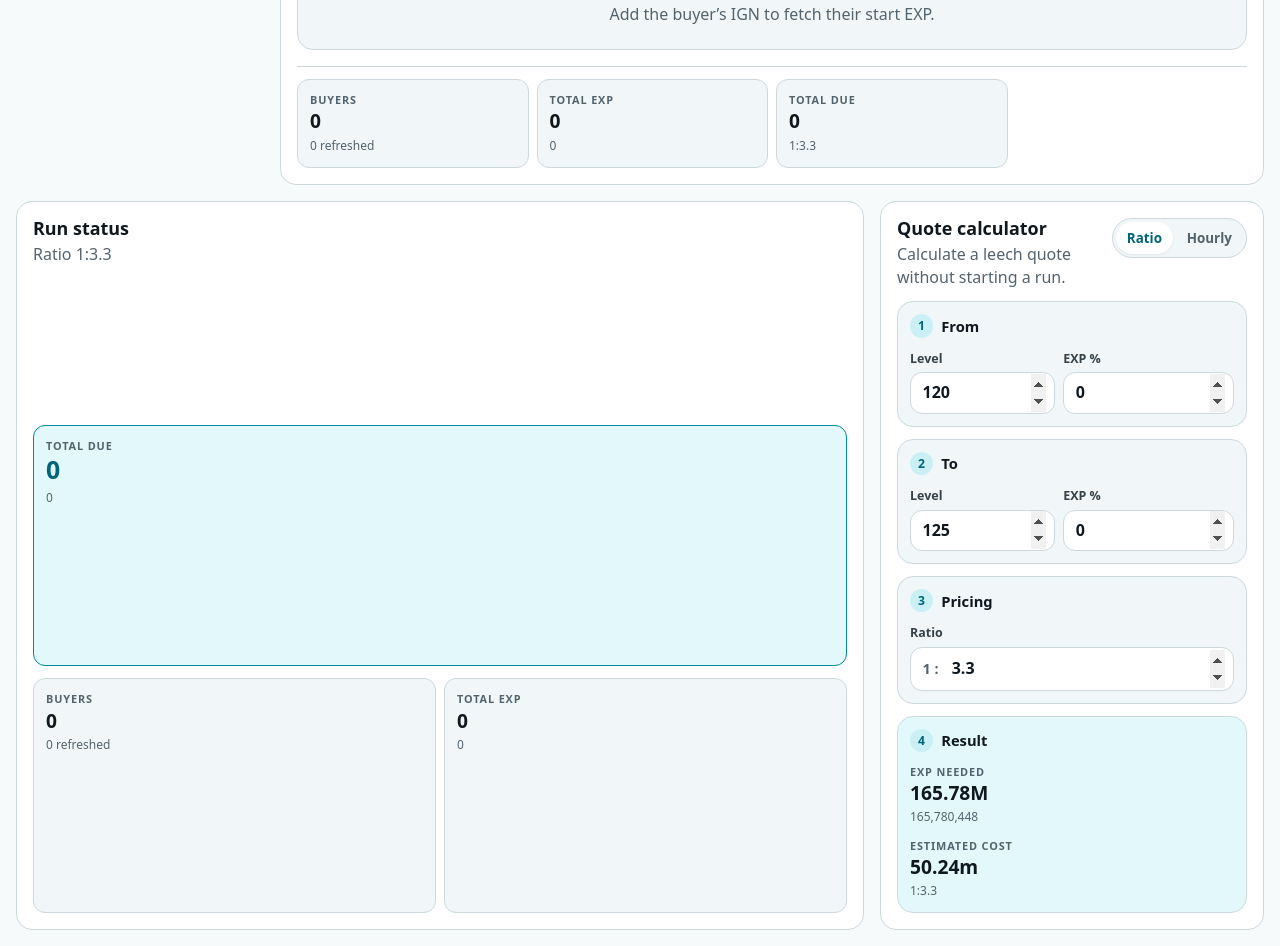
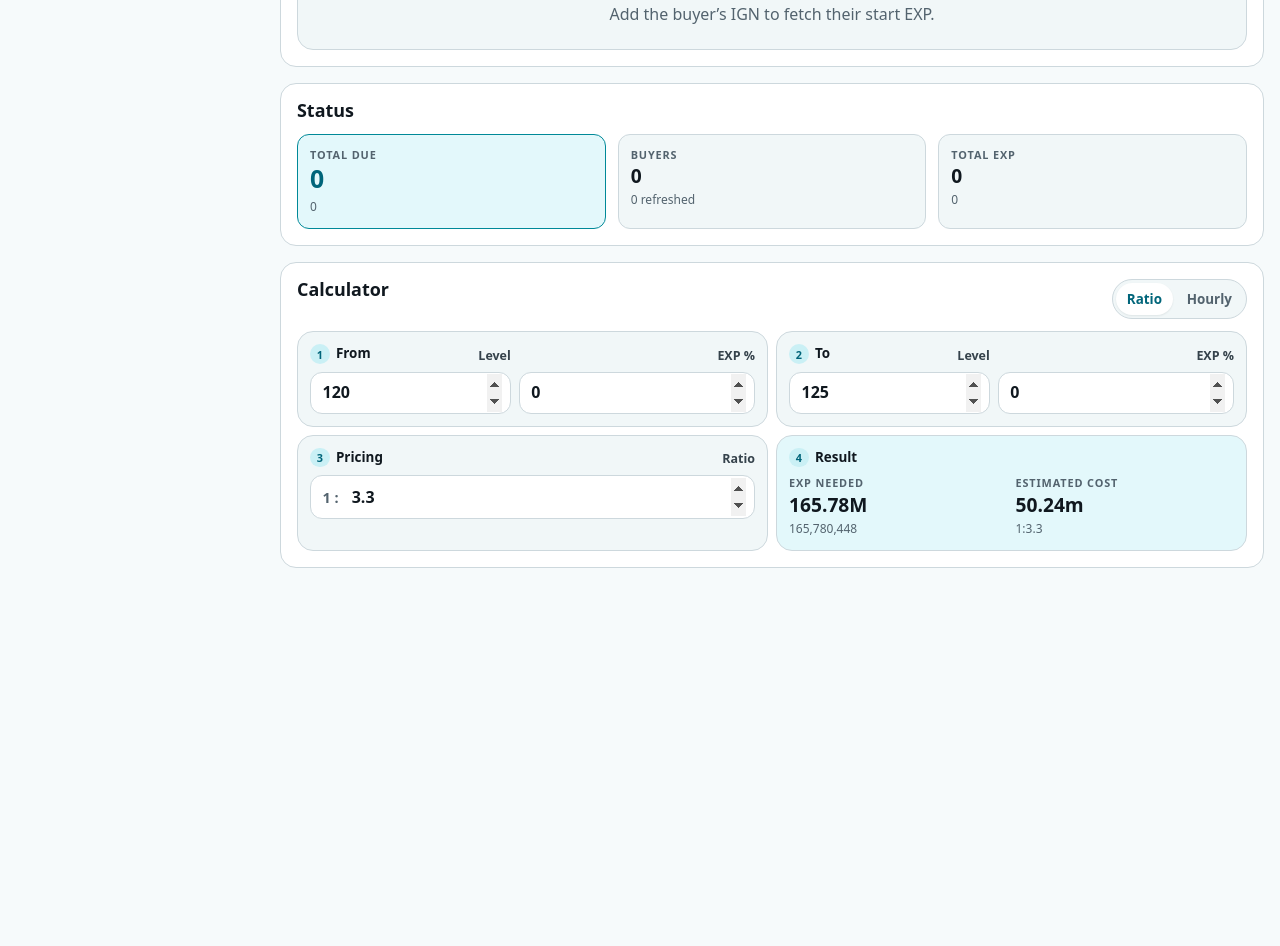
Before and after one commit to kiri-ml/holysymbol, a React (Vite) app: page / in a window 1280 px wide. Shown: the part 620-1566 px from the top of the page. After the commit the page ends 1204 px from the top, so only its background shows below. Built offline with nearby package versions, Linux system fonts and the light colour scheme.

Commit message:
style: streamline run panels and quote calculator layout

```diff
--- a/src/App.tsx
+++ b/src/App.tsx
@@ -287,12 +287,15 @@ function SnapshotSummary({
   );
 }
 
-function FlowCard({ step, title, children }: { step: string; title: string; children: ReactNode }) {
+function FlowCard({ step, title, labels, children }: { step: string; title: string; labels: ReactNode; children: ReactNode }) {
   return (
     <div className="flow-card">
+      <div className="flow-card__top">
         <div className="flow-card__heading">
           <span>{step}</span>
           <strong>{title}</strong>
+        </div>
+        {labels}
       </div>
       {children}
     </div>
@@ -475,6 +478,67 @@ function LevelExpInputs({
   );
 }
 
+function EstimateLevelExpInputs({
+  label,
+  value,
+  onChange,
+}: {
+  label: string;
+  value: DraftSnapshotState;
+  onChange: (value: DraftSnapshotState) => void;
+}) {
+  function updateValue(nextValue: DraftSnapshotState) {
+    onChange(nextValue);
+  }
+
+  function handleBlur(event: FocusEvent<HTMLDivElement>) {
+    const nextTarget = event.relatedTarget;
+    if (nextTarget instanceof Node && event.currentTarget.contains(nextTarget)) return;
+
+    const inputs = event.currentTarget.querySelectorAll('input');
+    const normalized = {
+      level: clampLevel(Number(inputs[0].value)),
+      expPercent: normalizePercent(Number(inputs[1].value)),
+    };
+
+    inputs[0].value = String(normalized.level);
+    inputs[1].value = String(normalized.expPercent);
+    onChange(normalized);
+  }
+
+  function handleKeyDown(event: KeyboardEvent<HTMLInputElement>) {
+    if (event.key !== 'Enter') return;
+    event.currentTarget.blur();
+  }
+
+  return (
+    <div className="estimate-level-inputs" onBlur={handleBlur}>
+      <EditableNumberInput
+        type="number"
+        min={1}
+        max={200}
+        value={value.level}
+        emptyValue={1}
+        normalize={clampLevel}
+        aria-label={`${label} level`}
+        onKeyDown={handleKeyDown}
+        onValueChange={(level) => updateValue({ ...value, level })}
+      />
+      <EditableNumberInput
+        type="number"
+        min={0}
+        max={99.999}
+        step={0.01}
+        value={value.expPercent}
+        normalize={normalizePercent}
+        aria-label={`${label} EXP percent`}
+        onKeyDown={handleKeyDown}
+        onValueChange={(expPercent) => updateValue({ ...value, expPercent })}
+      />
+    </div>
+  );
+}
+
 function QuickEstimate({
   estimate,
   onChange,
@@ -501,8 +565,7 @@ function QuickEstimate({
     <section className="panel estimate-panel">
       <div className="panel-heading">
         <div>
-          <h2>Quote calculator</h2>
-          <p>Calculate a leech quote without starting a run.</p>
+          <h2>Calculator</h2>
         </div>
         <div className="segmented-control" role="group" aria-label="Estimate pricing type">
           <button type="button" className={estimate.billingType === 'ratio' ? 'active' : ''} onClick={() => onChange({ ...estimate, billingType: 'ratio' })}>
@@ -515,24 +578,57 @@ function QuickEstimate({
       </div>
 
       <div className="estimate-grid">
-        <FlowCard step="1" title="From">
-          <LevelExpInputs
+        <FlowCard
+          step="1"
+          title="From"
+          labels={
+            <div className="estimate-label-row estimate-label-row--level-exp">
+              <span>Level</span>
+              <span>EXP %</span>
+            </div>
+          }
+        >
+          <EstimateLevelExpInputs
+            label="From"
             value={{ level: estimate.fromLevel, expPercent: estimate.fromExpPercent }}
             onChange={(value) => onChange({ ...estimate, fromLevel: clampLevel(value.level), fromExpPercent: clampPercent(value.expPercent) })}
           />
         </FlowCard>
 
-        <FlowCard step="2" title="To">
-          <LevelExpInputs
+        <FlowCard
+          step="2"
+          title="To"
+          labels={
+            <div className="estimate-label-row estimate-label-row--level-exp">
+              <span>Level</span>
+              <span>EXP %</span>
+            </div>
+          }
+        >
+          <EstimateLevelExpInputs
+            label="To"
             value={{ level: estimate.toLevel, expPercent: estimate.toExpPercent }}
             onChange={(value) => onChange({ ...estimate, toLevel: clampLevel(value.level), toExpPercent: clampPercent(value.expPercent) })}
           />
         </FlowCard>
 
-        <FlowCard step="3" title="Pricing">
+        <FlowCard
+          step="3"
+          title="Pricing"
+          labels={
+            estimate.billingType === 'ratio' ? (
+              <div className="estimate-label-row estimate-label-row--single">
+                <span>Ratio</span>
+              </div>
+            ) : (
+              <div className="estimate-label-row estimate-label-row--pricing">
+                <span>Price</span>
+                <span>EPH</span>
+              </div>
+            )
+          }
+        >
           {estimate.billingType === 'ratio' ? (
-            <label>
-              Ratio
             <span className="ratio-input">
               <span>1 :</span>
               <EditableNumberInput
@@ -544,11 +640,9 @@ function QuickEstimate({
                 onValueChange={(expPerMesoRatio) => onChange({ ...estimate, expPerMesoRatio })}
               />
             </span>
-            </label>
           ) : (
-            <div className="estimate-fields estimate-fields--compact">
-              <label>
-                Price
+            <div className="estimate-pricing-inputs">
+              <div>
                 <span className="unit-input">
                   <EditableNumberInput
                     type="number"
@@ -560,9 +654,8 @@ function QuickEstimate({
                   />
                   <span>m/h</span>
                 </span>
-              </label>
-              <label>
-                EPH
+              </div>
+              <div>
                 <span className="unit-input">
                   <EditableNumberInput
                     type="number"
@@ -575,7 +668,7 @@ function QuickEstimate({
                   />
                   <span>m EXP/h</span>
                 </span>
-              </label>
+              </div>
             </div>
           )}
         </FlowCard>
@@ -818,7 +911,6 @@ function LeechInstanceCard({
   const [addingBuyer, setAddingBuyer] = useState(false);
   const [refreshingRun, setRefreshingRun] = useState(false);
   const [refreshResult, setRefreshResult] = useState<string | null>(null);
-  const summary = calculateInstance(instance, now);
   const ratioBilling = instance.billing.type === 'ratio' ? instance.billing : undefined;
   const hourlyBilling = instance.billing.type === 'hourly' ? instance.billing : undefined;
   const refreshableBuyers = instance.buyers.filter((buyer) => !buyer.locked && buyerLookupIgn(buyer));
@@ -1036,39 +1128,6 @@ function LeechInstanceCard({
           <span>Add the buyer’s IGN to fetch their start EXP.</span>
         </div>
       )}
-
-      <div className="instance-summary">
-        <div>
-          <span>Buyers</span>
-          <strong>{summary.buyerCount}</strong>
-          <small>{summary.completedBuyerCount} refreshed</small>
-        </div>
-        <div>
-          <span>Total EXP</span>
-          <strong>{formatCompact(summary.totalExpGained)}</strong>
-          <small>{formatExp(summary.totalExpGained)}</small>
-        </div>
-        {instance.billing.type === 'hourly' ? (
-          <>
-            <div>
-              <span>Run time</span>
-              <strong>{formatDuration(summary.billableMs)}</strong>
-              <small>{formatMesosShort(summary.mesosPerBuyer)}/buyer</small>
-            </div>
-            <div>
-              <span>Total due</span>
-              <strong>{formatMesosShort(summary.totalMesosDue)}</strong>
-              <small>{billingLabel(instance.billing)}</small>
-            </div>
-          </>
-        ) : (
-          <div>
-            <span>Total due</span>
-            <strong>{formatMesosShort(summary.totalMesosDue)}</strong>
-            <small>{billingLabel(instance.billing)}</small>
-          </div>
-        )}
-      </div>
     </section>
   );
 }
@@ -1132,8 +1191,7 @@ function RunTools({ instance, now }: { instance?: LeechInstance; now: number })
       <section className="panel run-tools">
         <div className="panel-heading">
           <div>
-            <h2>Run status</h2>
-            <p>Select or create a run to see live totals.</p>
+            <h2>Status</h2>
           </div>
         </div>
       </section>
@@ -1145,8 +1203,7 @@ function RunTools({ instance, now }: { instance?: LeechInstance; now: number })
     <section className="panel run-tools">
       <div className="panel-heading">
         <div>
-          <h2>Run status</h2>
-          <p>{instance.billing.type === 'ratio' ? `Ratio ${billingLabel(instance.billing)}` : `Hourly ${billingLabel(instance.billing)}`}</p>
+          <h2>Status</h2>
         </div>
       </div>
       <div className="tool-stat tool-stat--due">
@@ -1165,13 +1222,6 @@ function RunTools({ instance, now }: { instance?: LeechInstance; now: number })
           <strong>{formatCompact(summary.totalExpGained)}</strong>
           <small>{formatExp(summary.totalExpGained)}</small>
         </div>
-        {instance.billing.type === 'hourly' ? (
-          <div className="tool-stat">
-            <span>Run time</span>
-            <strong>{formatDuration(summary.billableMs)}</strong>
-            <small>{timerStatusLabel(instance.billing.timer.status)}</small>
-          </div>
-        ) : null}
       </div>
     </section>
   );
--- a/src/styles/app.css
+++ b/src/styles/app.css
@@ -331,7 +331,6 @@ h3 {
 .timer-card span,
 .tool-stat span,
 .buyer-row-stat span,
-.instance-summary span,
 .snapshot-summary span {
   display: block;
   color: var(--muted);
@@ -463,24 +462,46 @@ h3 {
 .estimate-grid {
   display: grid;
   grid-template-columns: 1fr;
-  gap: var(--space-3);
+  gap: var(--space-2);
 }
 
-.estimate-fields {
+.estimate-pricing-inputs {
   display: grid;
   grid-template-columns: repeat(2, minmax(0, 1fr));
   gap: var(--space-2);
   align-content: start;
 }
 
-.estimate-fields--compact {
+.estimate-pricing-inputs,
+.estimate-label-row--pricing {
   grid-template-columns: minmax(4.5rem, 0.8fr) minmax(5.5rem, 1fr);
 }
 
-.level-exp-grid {
+.level-exp-grid,
+.estimate-level-inputs,
+.estimate-label-row--level-exp {
   display: grid;
   grid-template-columns: minmax(4.5rem, 0.85fr) minmax(5.5rem, 1fr);
   gap: var(--space-2);
+}
+
+.estimate-label-row {
+  align-items: end;
+  align-self: end;
+  color: var(--ink-soft);
+  display: grid;
+  font-size: 0.78rem;
+  font-weight: 760;
+  line-height: 1.2;
+  text-align: right;
+}
+
+.estimate-label-row span {
+  align-self: end;
+}
+
+.estimate-label-row--single {
+  grid-template-columns: 1fr;
 }
 
 .ratio-input,
@@ -542,46 +563,69 @@ h3 {
 
 .flow-card {
   display: grid;
-  gap: var(--space-3);
+  gap: var(--space-2);
   align-content: start;
   background: var(--surface-2);
 }
 
+.flow-card__top {
+  align-items: end;
+  display: grid;
+}
+
 .flow-card__heading {
   display: flex;
+  grid-area: 1 / 1;
   align-items: center;
-  gap: var(--space-2);
+  gap: 0.38rem;
+  justify-self: start;
+  min-width: max-content;
+  z-index: 1;
+}
+
+.flow-card__top > .estimate-label-row {
+  grid-area: 1 / 1;
+  width: 100%;
 }
 
 .flow-card__heading span {
-  width: 1.45rem;
-  height: 1.45rem;
+  width: 1.24rem;
+  height: 1.24rem;
   border-radius: 999px;
   display: inline-grid;
   place-items: center;
   color: var(--primary-strong);
   background: var(--primary-soft);
-  font-size: 0.76rem;
+  font-size: 0.68rem;
   font-weight: 820;
   font-variant-numeric: tabular-nums;
 }
 
 .flow-card__heading strong {
   color: var(--ink);
-  font-size: 0.92rem;
+  font-size: 0.84rem;
+  line-height: 1.15;
 }
 
 .estimate-result {
   display: grid;
-  grid-template-columns: 1fr;
-  gap: var(--space-3);
+  grid-template-columns: repeat(2, minmax(0, 1fr));
+  gap: var(--space-2);
   background: var(--primary-softer);
+}
+
+.estimate-result .flow-card__heading {
+  grid-column: 1 / -1;
+  position: static;
+}
+
+.estimate-result > div:not(.flow-card__heading) {
+  min-width: 0;
 }
 
 .estimate-result > div:not(.flow-card__heading) strong,
 .timer-card strong,
 .tool-stat strong,
-.instance-summary strong,
 .snapshot-summary strong {
   display: block;
   margin-top: 0.14rem;
@@ -589,6 +633,11 @@ h3 {
   font-size: 1.2rem;
   line-height: 1.2;
   font-variant-numeric: tabular-nums;
+}
+
+.estimate-result > div:not(.flow-card__heading) small,
+.estimate-result > div:not(.flow-card__heading) strong {
+  overflow-wrap: anywhere;
 }
 
 .segmented-control {
@@ -1142,15 +1191,6 @@ h3 {
   min-width: 10rem;
 }
 
-.instance-summary {
-  display: grid;
-  grid-template-columns: repeat(4, minmax(0, 1fr));
-  gap: var(--space-2);
-  border-top: 1px solid var(--border);
-  padding-top: var(--space-3);
-}
-
-.instance-summary > div,
 .tool-stat {
   border: 1px solid var(--border);
   border-radius: var(--radius-md);
@@ -1238,8 +1278,24 @@ h3 {
 
   .tools-column {
     position: static;
+    grid-column: 2;
+    grid-template-columns: 1fr;
+  }
+
+  .run-tools {
+    grid-template-columns: repeat(3, minmax(0, 1fr));
+  }
+
+  .run-tools .panel-heading {
     grid-column: 1 / -1;
-    grid-template-columns: minmax(0, 1fr) minmax(20rem, 24rem);
+  }
+
+  .run-tools .tools-grid {
+    display: contents;
+  }
+
+  .estimate-grid {
+    grid-template-columns: repeat(2, minmax(0, 1fr));
   }
 
   .instance-billing {
@@ -1272,20 +1328,21 @@ h3 {
     position: static;
   }
 
-  .run-tabs {
-    display: flex;
-    overflow-x: auto;
-    padding-bottom: var(--space-1);
-    scroll-snap-type: x proximity;
+  .tools-column {
+    grid-template-columns: 1fr;
   }
 
-  .run-tab {
-    flex: 0 0 min(18rem, 82vw);
-    scroll-snap-align: start;
+  .run-tools,
+  .estimate-grid {
+    grid-template-columns: 1fr;
   }
 
-  .tools-column {
-    grid-template-columns: 1fr;
+  .run-tools .panel-heading {
+    grid-column: auto;
+  }
+
+  .run-tools .tools-grid {
+    display: grid;
   }
 
   .instance-billing,
@@ -1325,10 +1382,7 @@ h3 {
   .timer-card,
   .timer-card__body,
   .tip-card span,
-  .estimate-fields,
-  .estimate-fields--compact,
   .level-exp-grid,
-  .instance-summary,
   .tools-grid {
     grid-template-columns: 1fr;
   }
```
Lines whose indentation alone changed are shown as unchanged.
